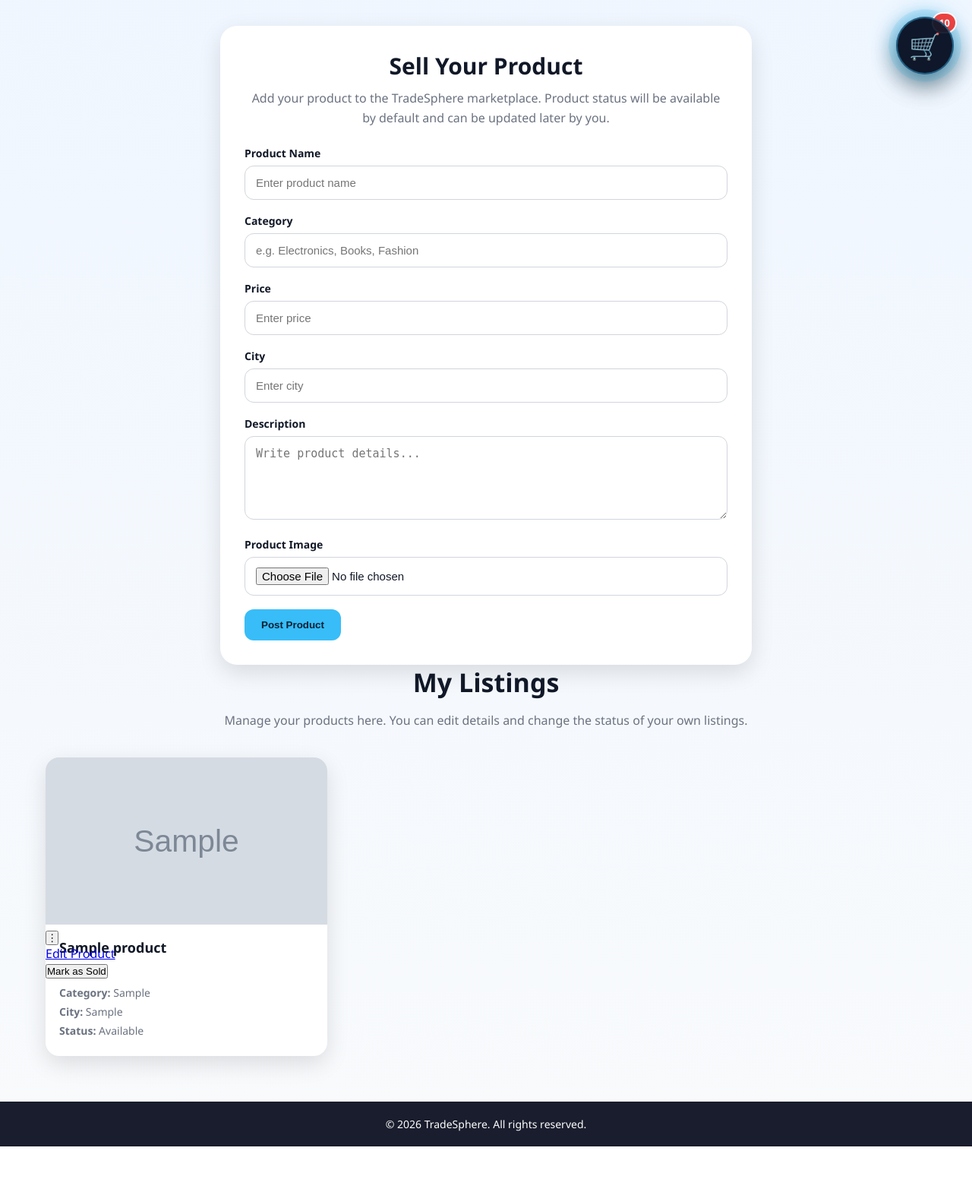
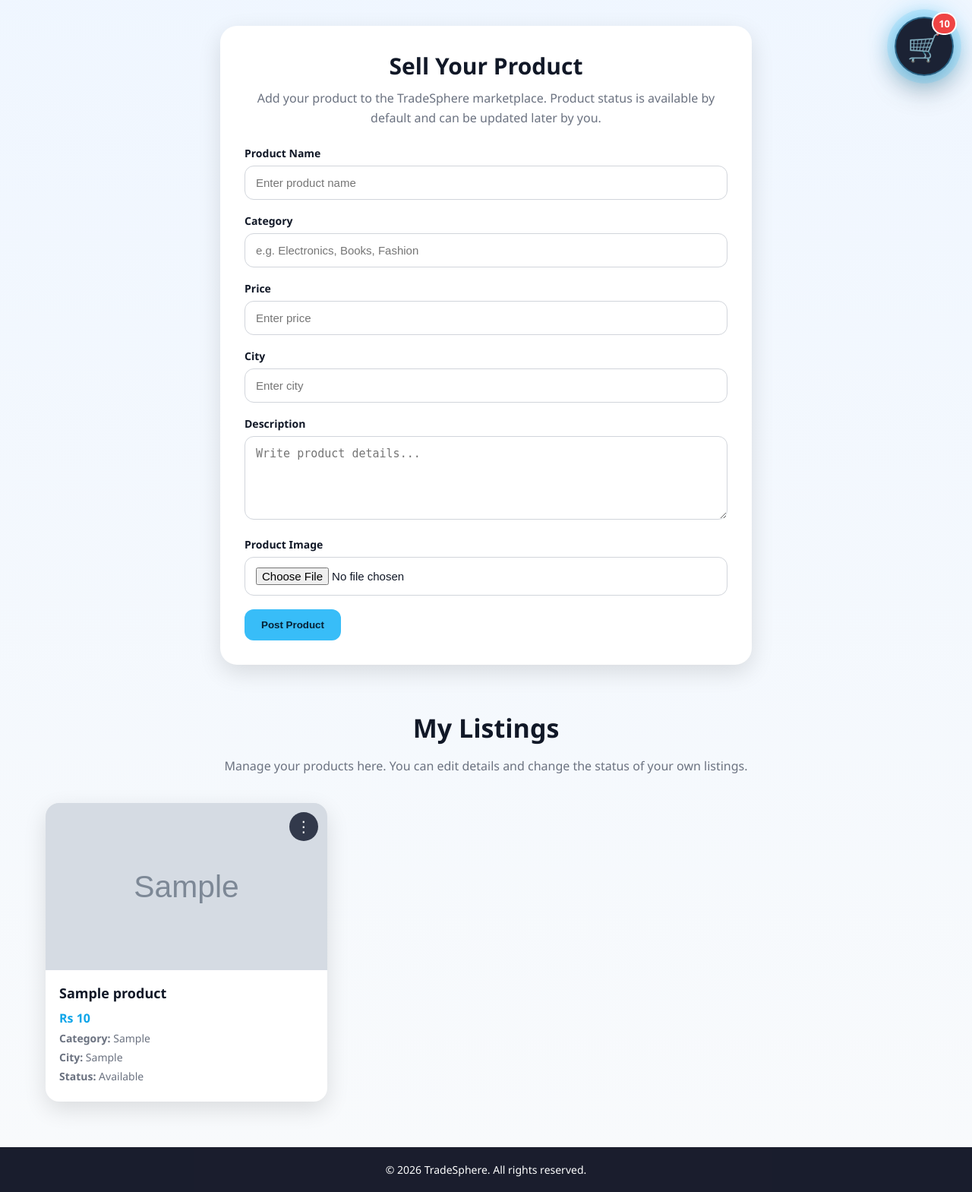
Before and after one commit to sushantkhanal45/TradeSphere-Ecommerce-Platform, a PHP site: page /sell.php in a window 1280 px wide. Shown: the part 86-1655 px from the top of the page at 76% size. Before the commit the page ends 1595 px from the top, so only its background shows below. Run offline with PHP 8.4, Linux system fonts and the light colour scheme; the visitor is signed in with stand-in values (Sample User, id 1); tables that the repository leaves empty or names only in its code hold one stand-in row (values such as "Sample post"); grey boxes marked "Sample" are stand-in pictures.

Commit message:
reforms for cart icon

```diff
--- a/css/style.css
+++ b/css/style.css
@@ -97,18 +97,18 @@
     position: fixed;
     top: 108px;
     right: 24px;
-    width: 76px;
-    height: 76px;
+    width: 78px;
+    height: 78px;
     border-radius: 50%;
-    background: rgba(15, 23, 42, 0.94);
+    background: rgba(15, 23, 42, 0.95);
     color: white;
     display: flex;
     align-items: center;
     justify-content: center;
     text-decoration: none;
-    font-size: 34px;
-    box-shadow: 0 14px 34px rgba(0,0,0,0.28);
-    z-index: 1100;
+    font-size: 36px;
+    box-shadow: 0 16px 38px rgba(0,0,0,0.28);
+    z-index: 1200;
     transition: 0.2s ease;
     border: 2px solid rgba(56,189,248,0.42);
 }
@@ -122,8 +122,8 @@
 .cart-active{
     box-shadow:
         0 0 0 8px rgba(56, 189, 248, 0.12),
-        0 0 28px rgba(56, 189, 248, 0.65),
-        0 14px 34px rgba(0,0,0,0.30);
+        0 0 30px rgba(56, 189, 248, 0.68),
+        0 16px 38px rgba(0,0,0,0.30);
     animation: cartGlow 1.4s infinite alternate;
 }
 
@@ -132,13 +132,13 @@
         box-shadow:
             0 0 0 5px rgba(56, 189, 248, 0.10),
             0 0 18px rgba(56, 189, 248, 0.40),
-            0 14px 34px rgba(0,0,0,0.25);
+            0 16px 38px rgba(0,0,0,0.25);
     }
     to{
         box-shadow:
             0 0 0 10px rgba(56, 189, 248, 0.16),
-            0 0 34px rgba(56, 189, 248, 0.78),
-            0 14px 34px rgba(0,0,0,0.30);
+            0 0 36px rgba(56, 189, 248, 0.78),
+            0 16px 38px rgba(0,0,0,0.30);
     }
 }
 
@@ -146,8 +146,8 @@
     position: absolute;
     top: -8px;
     right: -6px;
-    min-width: 28px;
-    height: 28px;
+    min-width: 30px;
+    height: 30px;
     padding: 0 7px;
     border-radius: 999px;
     background: #ef4444;
@@ -594,6 +594,64 @@
     color: #b91c1c;
 }
 
+/* SELL LISTINGS / MENU */
+.seller-listings-section{
+    margin-top: 60px;
+}
+
+.seller-card .product-image-wrap{
+    overflow: visible;
+}
+
+.card-menu{
+    position: absolute;
+    top: 12px;
+    right: 12px;
+    z-index: 50;
+}
+
+.card-menu-btn{
+    width: 38px;
+    height: 38px;
+    border-radius: 50%;
+    border: none;
+    background: rgba(15, 23, 42, 0.82);
+    color: white;
+    font-size: 20px;
+    cursor: pointer;
+}
+
+.card-menu-dropdown{
+    display: none;
+    position: absolute;
+    top: 46px;
+    right: 0;
+    min-width: 180px;
+    background: white;
+    border-radius: 14px;
+    box-shadow: 0 16px 35px rgba(0,0,0,0.16);
+    overflow: hidden;
+}
+
+.card-menu-dropdown a,
+.menu-action-btn{
+    display: block;
+    width: 100%;
+    padding: 13px 14px;
+    text-align: left;
+    background: white;
+    border: none;
+    text-decoration: none;
+    color: var(--text);
+    font-size: 14px;
+    cursor: pointer;
+}
+
+.card-menu-dropdown a:hover,
+.menu-action-btn:hover{
+    background: #f3f4f6;
+}
+
 /* CONTACT */
 .profile-card{
     max-width: 420px;
--- a/login.php
+++ b/login.php
@@ -8,7 +8,8 @@
     $email = trim($_POST['email']);
     $password = $_POST['password'];
 
-    $result = $conn->query("SELECT * FROM users WHERE email='$email'");
+    $safeEmail = $conn->real_escape_string($email);
+    $result = $conn->query("SELECT * FROM users WHERE email='$safeEmail'");
     $user = $result ? $result->fetch_assoc() : null;
 
     if ($user && password_verify($password, $user['password'])) {
@@ -24,6 +25,7 @@
 <html lang="en">
 <head>
     <meta charset="UTF-8">
+    <meta name="viewport" content="width=device-width, initial-scale=1.0">
     <title>Login - TradeSphere</title>
     <link rel="stylesheet" href="css/style.css">
 </head>
@@ -54,7 +56,7 @@
             </div>
         </form>
 
-        <p class="form-note">
+        <p style="margin-top:16px; text-align:center;">
             Don’t have an account? <a href="register.php">Create one here</a>
         </p>
     </div>
--- a/sell.php
+++ b/sell.php
@@ -16,11 +16,14 @@
 }
 
 $userId = (int)$user['id'];
-
 $success = "";
 $error = "";
+$cartCount = 0;
 
-/* Add product */
+$cartCountRes = $conn->query("SELECT SUM(quantity) AS total_items FROM cart WHERE user_id=$userId");
+$cartCountRow = $cartCountRes ? $cartCountRes->fetch_assoc() : null;
+$cartCount = ($cartCountRow && $cartCountRow['total_items']) ? (int)$cartCountRow['total_items'] : 0;
+
 if (isset($_POST['submit'])) {
     $name = trim($_POST['name']);
     $category = trim($_POST['category']);
@@ -35,12 +38,20 @@
     if ($name === "" || $category === "" || $price === "" || $city === "" || $description === "" || $image === "") {
         $error = "Please fill in all fields.";
     } else {
-        $target = "uploads/" . basename($image);
+        $safeName = $conn->real_escape_string($name);
+        $safeCategory = $conn->real_escape_string($category);
+        $safePrice = $conn->real_escape_string($price);
+        $safeCity = $conn->real_escape_string($city);
+        $safeDescription = $conn->real_escape_string($description);
+        $safeSeller = $conn->real_escape_string($seller_email);
+
+        $imageName = time() . "_" . basename($image);
+        $target = "uploads/" . $imageName;
 
         if (move_uploaded_file($tmp, $target)) {
             $stmt = "
                 INSERT INTO products (user_id, name, category, price, city, seller_email, image, description, status)
-                VALUES ('$userId', '$name', '$category', '$price', '$city', '$seller_email', '$image', '$description', 'available')
+                VALUES ('$userId', '$safeName', '$safeCategory', '$safePrice', '$safeCity', '$safeSeller', '$imageName', '$safeDescription', 'available')
             ";
 
             if ($conn->query($stmt)) {
@@ -54,7 +65,6 @@
     }
 }
 
-/* Toggle status */
 if (isset($_POST['toggle_status'])) {
     $productId = (int)$_POST['product_id'];
 
@@ -83,12 +93,8 @@
 
 <nav class="navbar">
     <div class="navbar-inner">
-        <div class="logo">
-            <a href="index.php">TradeSphere</a>
-        </div>
-
+        <div class="logo"><a href="index.php">TradeSphere</a></div>
         <div class="menu-toggle" id="menuToggle">☰</div>
-
         <div class="nav-links" id="navLinks">
             <a href="index.php">Home</a>
             <a href="products.php">Products</a>
@@ -100,41 +106,19 @@
         </div>
     </div>
 </nav>
-<?php
-$cartCount = 0;
 
-if (isset($_SESSION['user'])) {
-    $userEmail = $_SESSION['user'];
-    $userRes = $conn->query("SELECT id FROM users WHERE email='$userEmail'");
-    $userRow = $userRes ? $userRes->fetch_assoc() : null;
-
-    if ($userRow) {
-        $userId = (int)$userRow['id'];
-        $cartCountRes = $conn->query("SELECT SUM(quantity) AS total_items FROM cart WHERE user_id=$userId");
-        $cartCountRow = $cartCountRes ? $cartCountRes->fetch_assoc() : null;
-        $cartCount = ($cartCountRow && $cartCountRow['total_items']) ? (int)$cartCountRow['total_items'] : 0;
-    }
-}
-?>
-
-<?php if (isset($_SESSION['user'])): ?>
 <a href="cart.php" class="floating-cart <?php echo ($cartCount > 0) ? 'cart-active' : ''; ?>" title="View Cart">
     🛒
     <?php if ($cartCount > 0): ?>
         <span class="cart-count-badge"><?php echo $cartCount; ?></span>
     <?php endif; ?>
 </a>
-<?php endif; ?>
-
-<a href="cart.php" class="floating-cart" title="View Cart">🛒</a>
 
 <div class="form-page">
     <div class="container">
         <div class="form-card">
             <h2>Sell Your Product</h2>
-            <p class="helper">
-                Add your product to the TradeSphere marketplace. Product status will be available by default and can be updated later by you.
-            </p>
+            <p class="helper">Add your product to the TradeSphere marketplace. Product status is available by default and can be updated later by you.</p>
 
             <?php if ($success): ?>
                 <div class="success-msg"><?php echo $success; ?></div>
@@ -183,9 +167,7 @@
 
         <div class="seller-listings-section">
             <h2 class="section-title">My Listings</h2>
-            <p class="section-subtitle">
-                Manage your products here. You can edit details and change the status of your own listings.
-            </p>
+            <p class="section-subtitle">Manage your products here. You can edit details and change the status of your own listings.</p>
 
             <?php if ($myProducts && $myProducts->num_rows > 0): ?>
                 <div class="products-grid">
@@ -199,10 +181,8 @@
 
                                 <div class="card-menu">
                                     <button type="button" class="card-menu-btn" onclick="toggleMenu(<?php echo $row['id']; ?>)">⋮</button>
-
                                     <div class="card-menu-dropdown" id="menu-<?php echo $row['id']; ?>">
                                         <a href="edit_product.php?id=<?php echo $row['id']; ?>">Edit Product</a>
-
                                         <form method="POST">
                                             <input type="hidden" name="product_id" value="<?php echo $row['id']; ?>">
                                             <button type="submit" name="toggle_status" class="menu-action-btn">
@@ -230,9 +210,7 @@
     </div>
 </div>
 
-<footer>
-    © 2026 TradeSphere. All rights reserved.
-</footer>
+<footer>© 2026 TradeSphere. All rights reserved.</footer>
 
 <script src="js/script.js"></script>
 <script>
@@ -241,16 +219,10 @@
     const allMenus = document.querySelectorAll(".card-menu-dropdown");
 
     allMenus.forEach(item => {
-        if (item !== menu) {
-            item.style.display = "none";
-        }
+        if (item !== menu) item.style.display = "none";
     });
 
-    if (menu.style.display === "block") {
-        menu.style.display = "none";
-    } else {
-        menu.style.display = "block";
-    }
+    menu.style.display = (menu.style.display === "block") ? "none" : "block";
 }
 
 window.addEventListener("click", function(e) {
```
Also changed, not shown: other parts of css/style.css (+53 -3 lines), cart.php (+20 -30 lines), edit_product.php (+27 -41 lines), index.php (+25 -58 lines), logout.php (+4 -4 lines), product_details.php (+19 -64 lines), products.php (+14 -52 lines), register.php (+9 -5 lines). Lines whose indentation alone changed are shown as unchanged.
